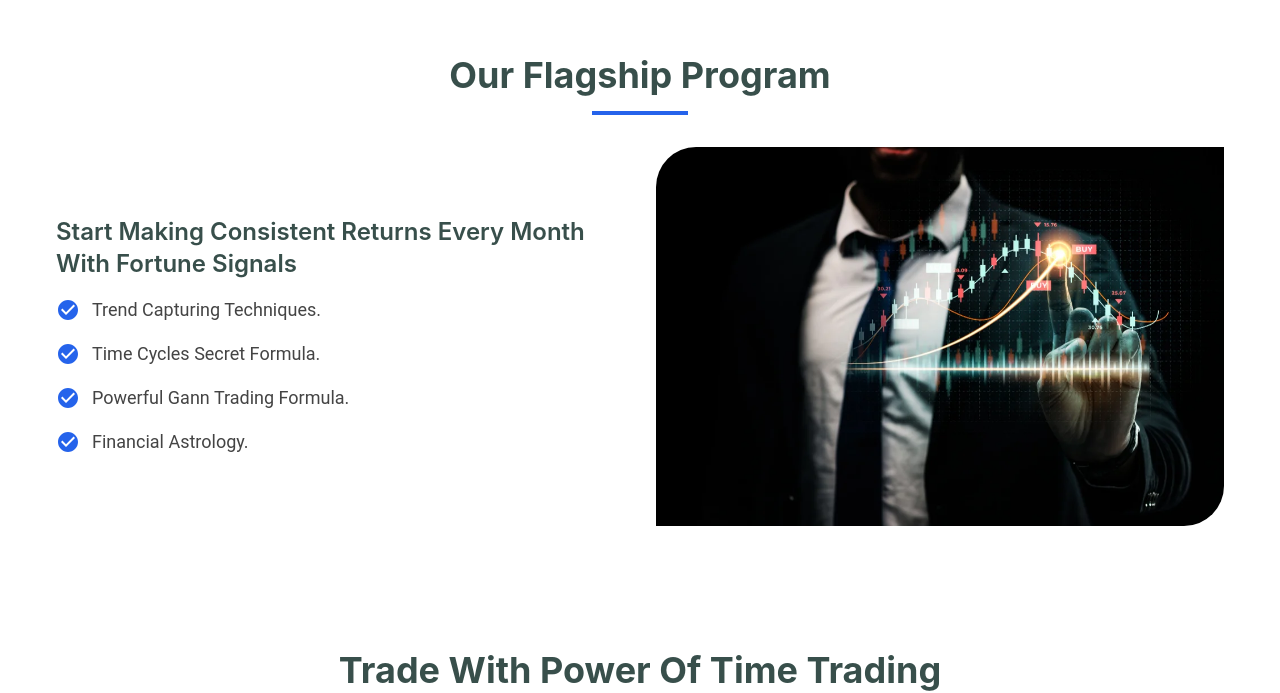
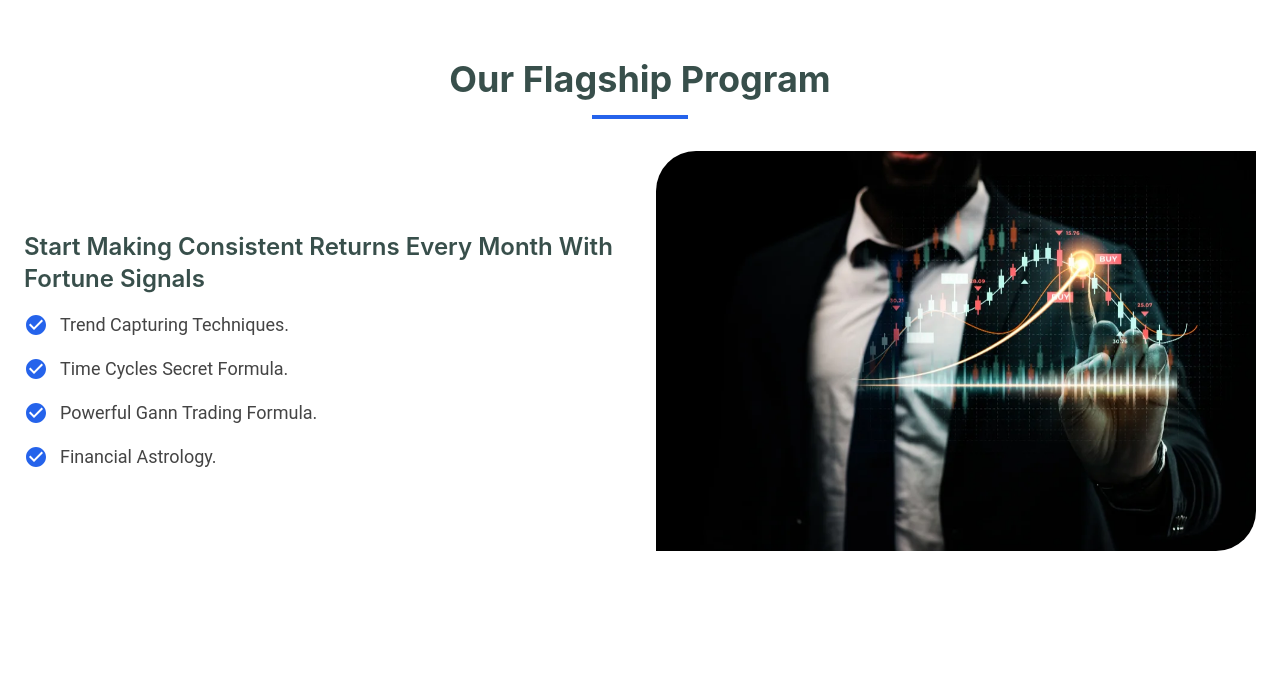
Before and after one commit to Sarvesh-24/FortuneWeb, a React (Create React App) app: page / in a window 1280 px wide. Shown: the part 1605-2298 px from the top of the page. Built offline with nearby package versions, Linux system fonts and the light colour scheme.

Commit message:
Program.js Changed

```diff
--- a/src/components/Program.js
+++ b/src/components/Program.js
@@ -5,7 +5,7 @@ const Program = () => {
   return (
     <section
     id="about"
-      className="about section mx-auto max-w-screen-xl px-6 py-16 sm:px-6 lg:px-8 font-roboto bg-white dark:bg-gray-900 text-[#444444] dark:text-gray-100 transition-colors duration-300"
+    className="w-full min-h-screen px-6 py-16 bg-white dark:bg-gray-900 text-[#444444] dark:text-gray-100 font-roboto transition-colors duration-300"
   >
     {/* Section Title */}
     <h2 className="text-3xl md:text-4xl font-bold text-[#384f4b] dark:text-gray-100 text-center mb-4 font-inter">
@@ -13,7 +13,7 @@ const Program = () => {
     </h2>
     <div className="w-24 h-1 bg-blue-600 dark:bg-blue-400 mx-auto mb-8"></div>
 
-      <div className="container mx-auto px-4 sm:px-6">
+    <div className="w-full max-w-screen-xl mx-auto">
       <div className="flex flex-col lg:flex-row items-center gap-8">
         {/* Image */}
         <div
@@ -56,16 +56,12 @@ const Program = () => {
               <MdCheckCircle className="text-blue-600 dark:text-blue-400 mr-3" size={24} />
               <span>Financial Astrology.</span>
             </li>
-    {/* <li className="flex items-center justify-start text-lg dark:text-gray-300">
-      <MdCheckCircle className="text-blue-600 dark:text-blue-400 mr-3" size={24} />
-      <span>Secret Indicator To Predict Big Moves.</span>
-    </li> */}
           </ul>
         </div>
-
       </div>
     </div>
   </section>
+
   );
 };
 
```
Lines whose indentation alone changed are shown as unchanged.
